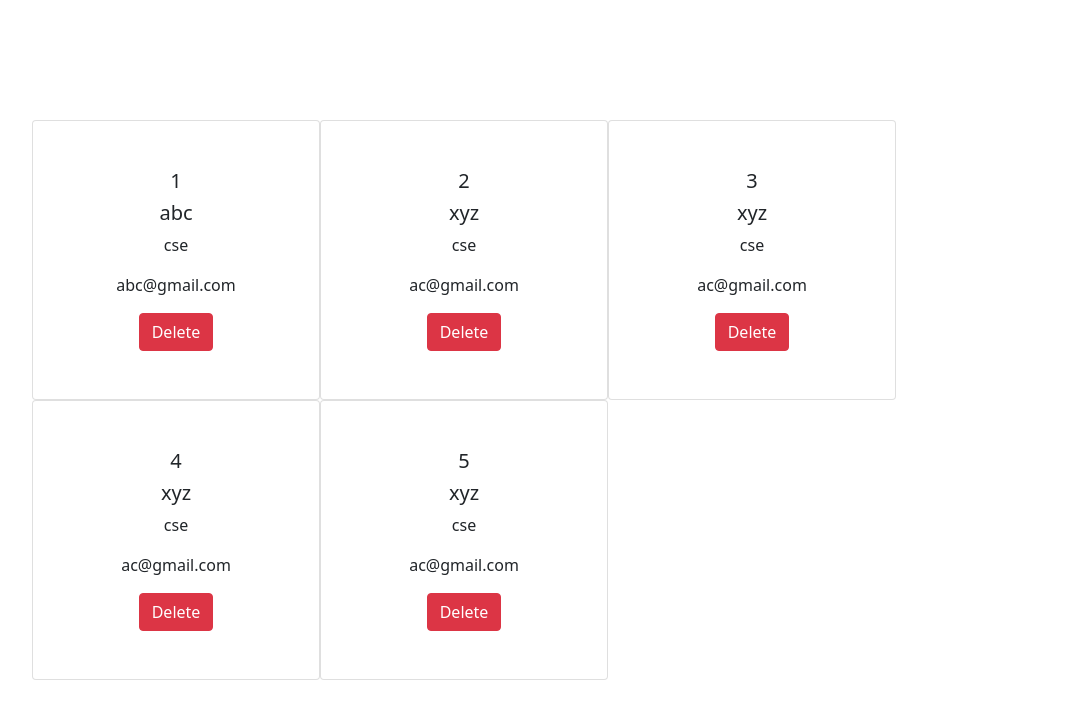
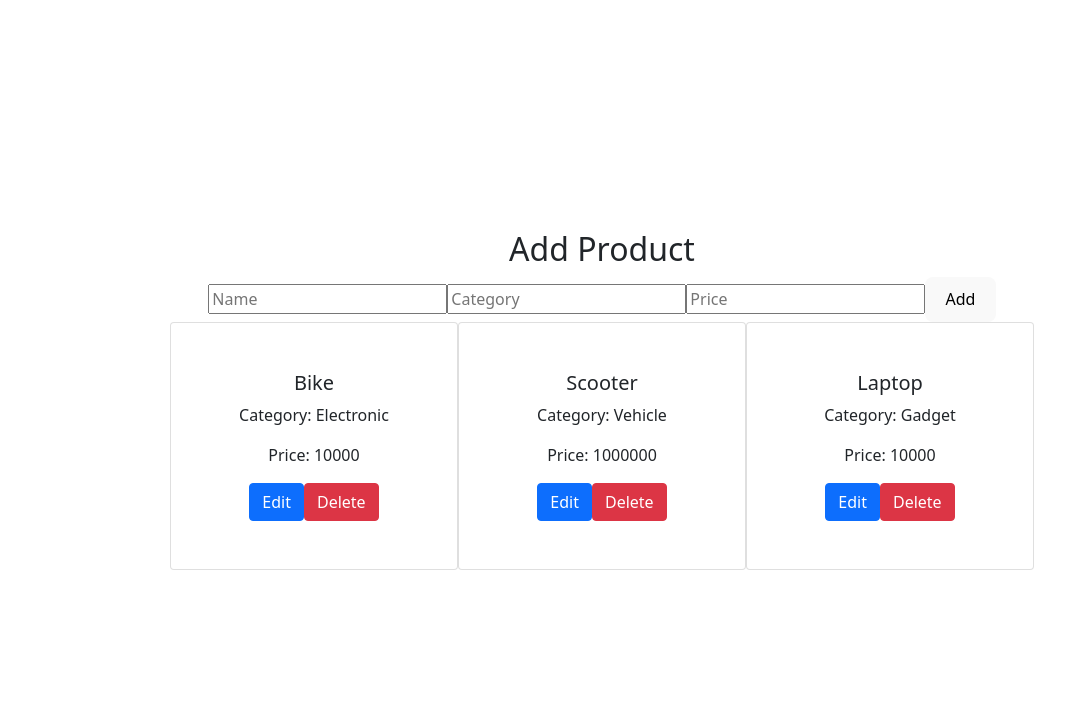
Before and after one commit to Aizen063/WT-2, a React (Vite) app in the folder db code/React/first/: page / in a window 1280 px wide. Shown: the top 716 px of the page, without its empty margins (38-1103 px from the left). Built offline with nearby package versions, Linux system fonts and the light colour scheme.

Commit message:
array crud

```diff
--- a/db code/React/first/src/App.jsx
+++ b/db code/React/first/src/App.jsx
@@ -27,9 +27,9 @@ function App() {
        <IsDisplay isdisplay={true}/>
        <Home/>
        <Veges/>  */}
-        <Feculty/>
+        {/* <Feculty/>    */}
         {/* <Student/> */}
-       {/* <Product/> */}
+       <Product/>
     </>
   )
 }
--- a/db code/React/first/src/product.jsx
+++ b/db code/React/first/src/product.jsx
@@ -1,29 +1,62 @@
 import React, { useState } from "react";
 
 function Product() {
-    const [product, setProduct] = useState([
-        { id: 1, name: "abc", category: "electronic", price: 10000 },
-        { id: 2, name: "bike", category: "vehicle", price: 1000000 },
-        { id: 3, name: "Laptop", category: "gadget", price: 10000 },
-        { id: 4, name: "bike", category: "vehicle", price: 1000000 },
-        { id: 5, name: "bike", category: "vehicle", price: 1000000 }
+    const [products, setProducts] = useState([
+        { id: 1, name: "Bike", category: "Electronic", price: 10000 },
+        { id: 2, name: "Scooter", category: "Vehicle", price: 1000000 },
+        { id: 3, name: "Laptop", category: "Gadget", price: 10000 }
     ]);
 
+    const [newProduct, setNewProduct] = useState({ name: "", category: "", price: "" });
+    const [editing, setEditing] = useState(false);
+    const [currentProduct, setCurrentProduct] = useState(null);
+
+    const handleInputChange = (e) => {
+        const { name, value } = e.target;
+        setNewProduct({ ...newProduct, [name]: value });
+    };
+
+    const addProduct = () => {
+        if (newProduct.name && newProduct.category && newProduct.price) {
+            setProducts([...products, { id: Date.now(), ...newProduct }]);
+            setNewProduct({ name: "", category: "", price: "" });
+        }
+    };
+
     const deleteProduct = (id) => {
-        setProduct(product.filter((proc) => proc.id !== id));
+        setProducts(products.filter((product) => product.id !== id));
+    };
+
+    const editProduct = (product) => {
+        setEditing(true);
+        setCurrentProduct(product);
+        setNewProduct(product);
+    };
+
+    const updateProduct = () => {
+        setProducts(products.map((product) => (product.id === currentProduct.id ? newProduct : product)));
+        setEditing(false);
+        setNewProduct({ name: "", category: "", price: "" });
+        setCurrentProduct(null);
     };
 
     return (
         <div className="container">
+            <h2>{editing ? "Edit Product" : "Add Product"}</h2>
+            <input type="text" name="name" placeholder="Name" value={newProduct.name} onChange={handleInputChange} />
+            <input type="text" name="category" placeholder="Category" value={newProduct.category} onChange={handleInputChange} />
+            <input type="number" name="price" placeholder="Price" value={newProduct.price} onChange={handleInputChange} />
+            <button onClick={editing ? updateProduct : addProduct}>{editing ? "Update" : "Add"}</button>
+
             <div className="row">
-                {product.map((proc) => (
-                    <div className="card col-7" style={{ width: "18rem" }} key={proc.id}>
+                {products.map((product) => (
+                    <div className="card col-7" style={{ width: "18rem" }} key={product.id}>
                         <div className="card-body">
-                            <h5 className="card-title">{proc.id}</h5>
-                            <h5 className="card-title">{proc.name}</h5>
-                            <p className="card-text">{proc.category}</p>
-                            <p className="card-text">{proc.price}</p>
-                            <button className="btn btn-danger" onClick={() => deleteProduct(proc.id)}>Delete</button>
+                            <h5 className="card-title">{product.name}</h5>
+                            <p className="card-text">Category: {product.category}</p>
+                            <p className="card-text">Price: {product.price}</p>
+                            <button className="btn btn-primary" onClick={() => editProduct(product)}>Edit</button>
+                            <button className="btn btn-danger" onClick={() => deleteProduct(product.id)}>Delete</button>
                         </div>
                     </div>
                 ))}
```
